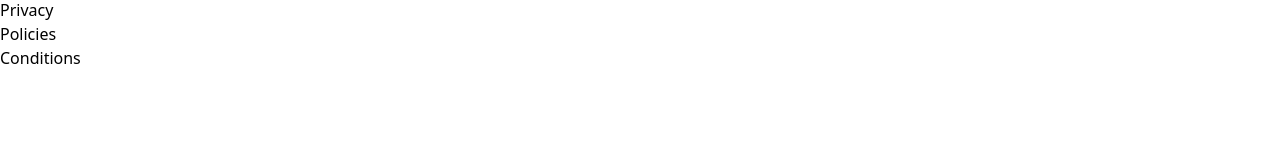
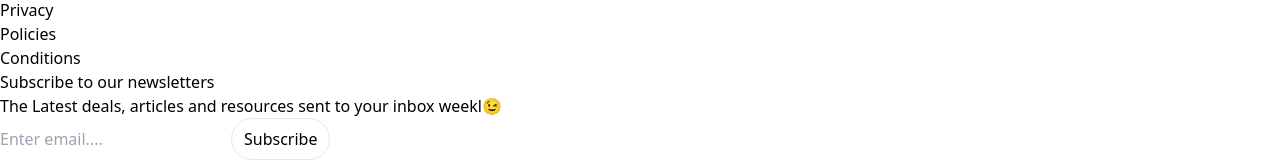
Before and after one commit to ludiemert/react-tailwindcss, a React (Create React App) app: page / in a window 1280 px wide. Shown: the part 3542-3702 px from the top of the page. Before the commit the page ends 3612 px from the top, so only its background shows below. Built offline with nearby package versions, Linux system fonts and the light colour scheme.

Commit message:
feat: modify footer component the project

```diff
--- a/src/components/Footer.jsx
+++ b/src/components/Footer.jsx
@@ -43,6 +43,14 @@ export default function Footer() {
             <li>Conditions</li>
           </ul>
         </div>
+        <div>
+          <p>Subscribe to our newsletters</p>
+          <p>The Latest deals, articles and resources sent to your inbox weekl😉</p>
+          <form>
+            <input type="email" placeholder="Enter email...." />
+            <button>Subscribe</button>
+          </form>
+        </div>
       </div>
     </div>
   );
```
